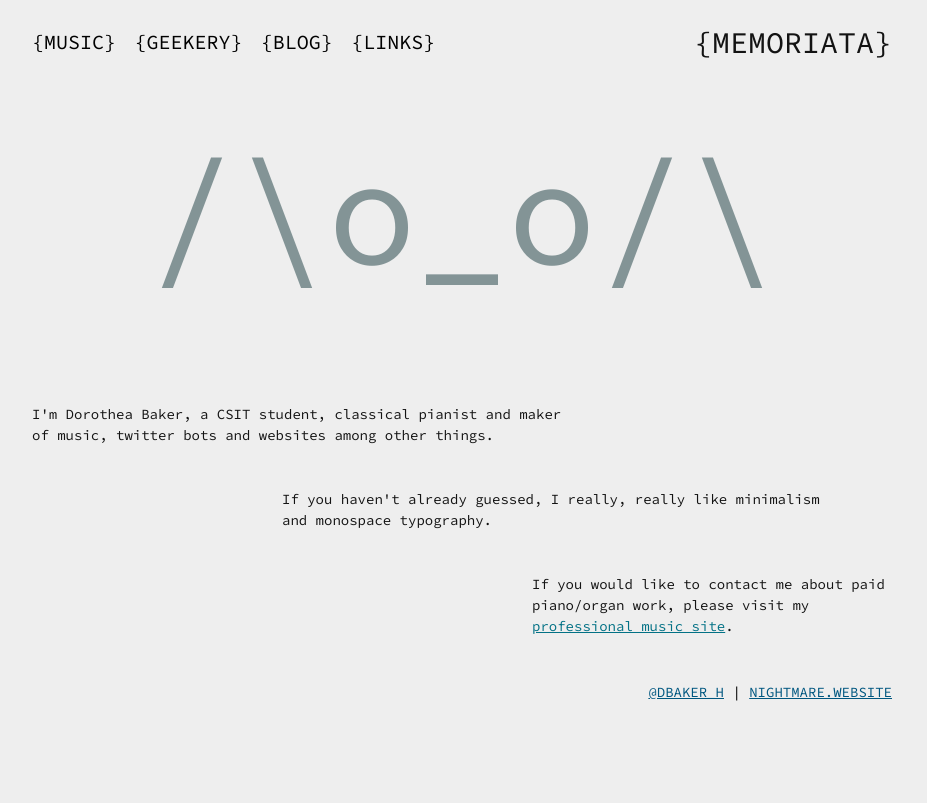
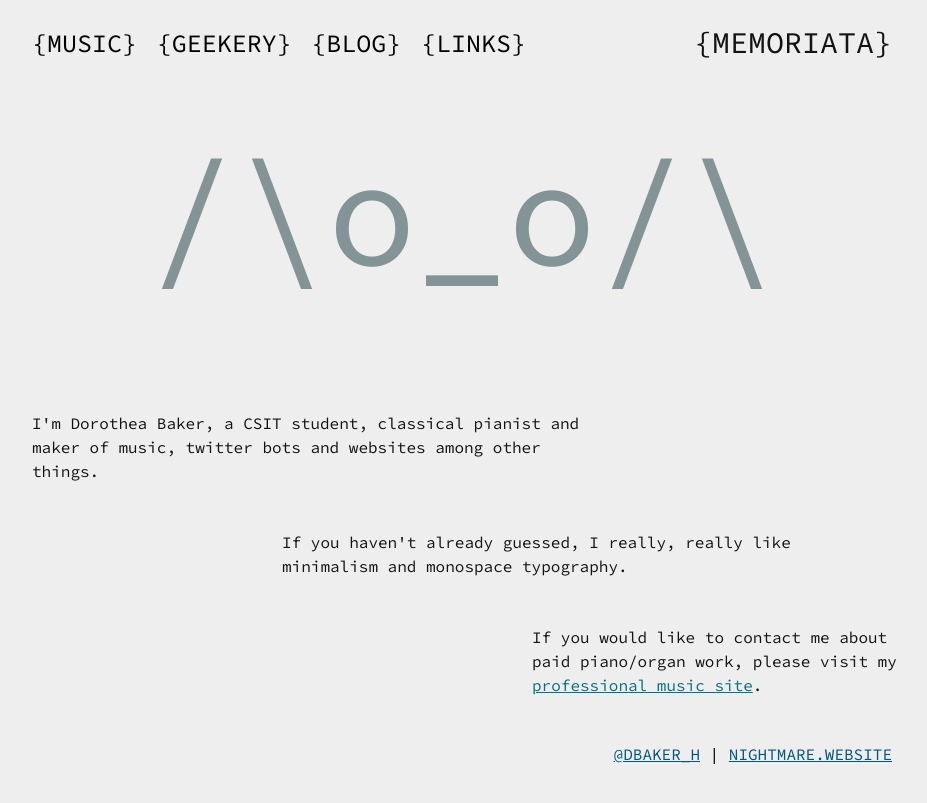
Before and after one commit to d-baker/navsite, a Jekyll site: the page built from index.html, in a window 1280 px wide. Shown: the top 803 px of the page, without its empty margins (178-1105 px from the left). Built offline with Jekyll 4.4.1, drawn with Linux system fonts in a browser that asks for light colours; nearby versions of some CDN libraries; some web fonts are replaced; library files that are not in the unit come from our copies; comment, search, counter and statistics services are not loaded.

Commit message:
menu font size and padding improvements

```diff
--- a/_sass/header.scss
+++ b/_sass/header.scss
@@ -26,7 +26,7 @@
 
     a {
 	    text-transform: uppercase;
-        font-size: 20px;
+        font-size: 25px;
         font-family: NotCourierSans, "Source Code Pro";
         margin-right: 10px;
         cursor: pointer;
@@ -87,17 +87,17 @@
 			display: none;
 	    	position: absolute;
 	    	background: $menubg;
-	    	padding: 10px 0px;
-	    	margin-top: 3px;
+	    	padding: 15px 0px;
+	    	margin-top: 5px;
 	    	z-index: 100;
 
 	    	a {
 	    	    background: none;
 	    	    display: block;
-	    	    font-size: 14px;
+	    	    font-size: 16px;
 	    	    font-family: NotCourierSans, "Source Code Pro";
 	    	    color: $menufg;
-	    	    padding: 2px 10px;
+	    	    padding: 2px 20px;
 	    	    margin-right: 0px;
 
 	    	    &:visited {
--- a/css/main.scss
+++ b/css/main.scss
@@ -33,7 +33,7 @@
     line-height: 1.5em;
     color: $fg;
     font-family: "Source Code Pro";
-    font-size: 14px;
+    font-size: 16px;
     margin-top: 30px;
 }
 main, footer {
```
